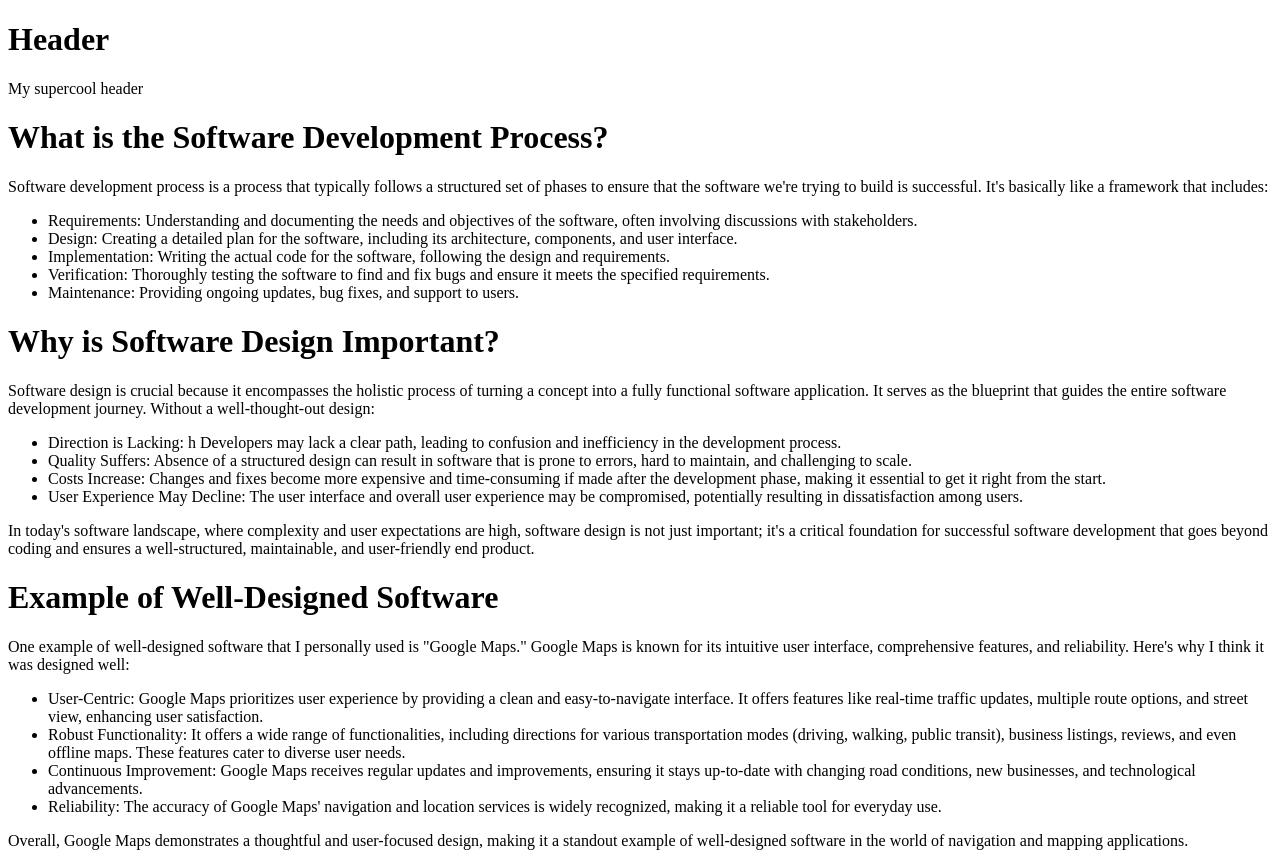
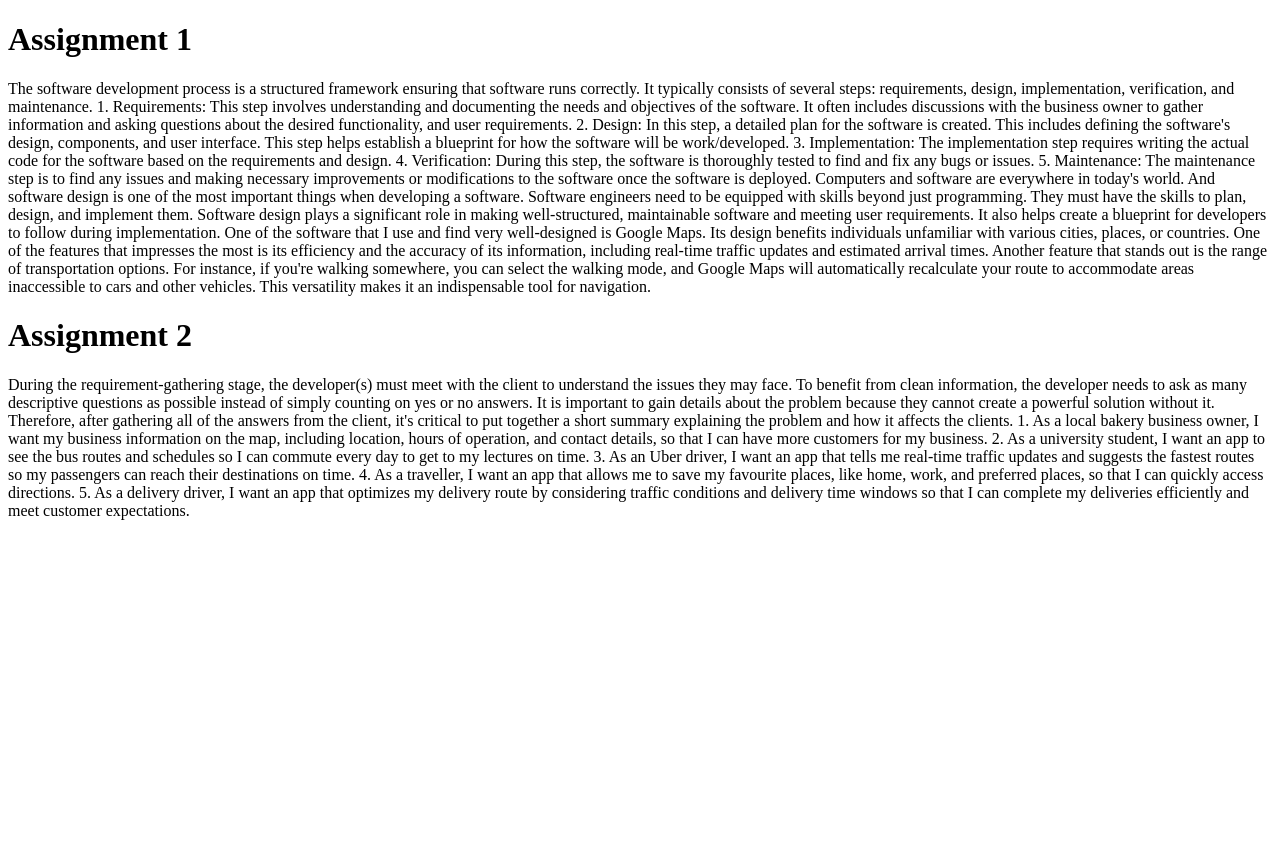
Before and after one commit to HimanshuSeervi/shiny-pancake, a plain HTML site: page index.html in a window 1280 px wide. After the commit the page ends 800 px from the top, so only its background shows below. Drawn offline with Linux system fonts and the light colour scheme.

Commit message:
Update index.html

```diff
--- a/index.html
+++ b/index.html
@@ -1,47 +1,35 @@
 <!DOCTYPE html>
-
-<div class="header">
-  <h1>Header</h1>
-  <p>My supercool header</p>
-</div>
-
 <html>
 
 <head>
-  <title>Software Development Process</title>
+  <title>CIS*1250 Template</title>
   <meta name="google" content="notranslate">
 </head>
 
 <body>
-  <h1>What is the Software Development Process?</h1>
-  <p>Software development process is a process that typically follows a structured set of phases to ensure that the software we're trying to build is successful. It's basically like a framework that includes:</p>
-  <ul>
-    <li>Requirements: Understanding and documenting the needs and objectives of the software, often involving discussions with stakeholders.</li>
-    <li>Design: Creating a detailed plan for the software, including its architecture, components, and user interface.</li>
-    <li>Implementation: Writing the actual code for the software, following the design and requirements.</li>
-    <li>Verification: Thoroughly testing the software to find and fix bugs and ensure it meets the specified requirements.</li>
-    <li>Maintenance: Providing ongoing updates, bug fixes, and support to users.</li>
-  </ul>
+  <h1>Assignment 1</h1>
+  <p>The software development process is a structured framework ensuring that software runs correctly. It typically consists of several steps: requirements, design, implementation, verification, and maintenance.
+1.
+Requirements: This step involves understanding and documenting the needs and objectives of the software. It often includes discussions with the business owner to gather information and asking questions about the desired functionality, and user requirements.
+2.
+Design: In this step, a detailed plan for the software is created. This includes defining the software's design, components, and user interface. This step helps establish a blueprint for how the software will be work/developed.
+3.
+Implementation: The implementation step requires writing the actual code for the software based on the requirements and design.
+4.
+Verification: During this step, the software is thoroughly tested to find and fix any bugs or issues.
+5.
+Maintenance: The maintenance step is to find any issues and making necessary improvements or modifications to the software once the software is deployed.
+Computers and software are everywhere in today's world. And software design is one of the most important things when developing a software. Software engineers need to be equipped with skills beyond just programming. They must have the skills to plan, design, and implement them. Software design plays a significant role in making well-structured, maintainable software and meeting user requirements. It also helps create a blueprint for developers to follow during implementation.
+One of the software that I use and find very well-designed is Google Maps. Its design benefits individuals unfamiliar with various cities, places, or countries. One of the features that impresses the most is its efficiency and the accuracy of its information, including real-time traffic updates and estimated arrival times. Another feature that stands out is the range of transportation options. For instance, if you're walking somewhere, you can select the walking mode, and Google Maps will automatically recalculate your route to accommodate areas inaccessible to cars and other vehicles. This versatility makes it an indispensable tool for navigation.</p>
+  <h1>Assignment 2</h1>
+  <p>During the requirement-gathering stage, the developer(s) must meet with the client to understand the issues they may face. To benefit from clean information, the developer needs to ask as many descriptive questions as possible instead of simply counting on yes or no answers. It is important to gain details about the problem because they cannot create a powerful solution without it. Therefore, after gathering all of the answers from the client, it's critical to put together a short summary explaining the problem and how it affects the clients.
+1.	As a local bakery business owner, I want my business information on the map, including location, hours of operation, and contact details, so that I can have more customers for my business.
+2.	As a university student, I want an app to see the bus routes and schedules so I can commute every day to get to my lectures on time.
+3.	As an Uber driver, I want an app that tells me real-time traffic updates and suggests the fastest routes so my passengers can reach their destinations on time.
+4.	As a traveller, I want an app that allows me to save my favourite places, like home, work, and preferred places, so that I can quickly access directions.
+5.	As a delivery driver, I want an app that optimizes my delivery route by considering traffic conditions and delivery time windows so that I can complete my deliveries efficiently and meet customer expectations.
 
-  <h1>Why is Software Design Important?</h1>
-  <p>Software design is crucial because it encompasses the holistic process of turning a concept into a fully functional software application. It serves as the blueprint that guides the entire software development journey. Without a well-thought-out design:</p>
-  <ul>
-    <li>Direction is Lacking: h Developers may lack a clear path, leading to confusion and inefficiency in the development process.</li>
-    <li>Quality Suffers: Absence of a structured design can result in software that is prone to errors, hard to maintain, and challenging to scale.</li>
-    <li>Costs Increase: Changes and fixes become more expensive and time-consuming if made after the development phase, making it essential to get it right from the start.</li>
-    <li>User Experience May Decline: The user interface and overall user experience may be compromised, potentially resulting in dissatisfaction among users.</li>
-  </ul>
-  <p>In today's software landscape, where complexity and user expectations are high, software design is not just important; it's a critical foundation for successful software development that goes beyond coding and ensures a well-structured, maintainable, and user-friendly end product.</p>
-
-  <h1>Example of Well-Designed Software</h1>
-  <p>One example of well-designed software that I personally used is "Google Maps." Google Maps is known for its intuitive user interface, comprehensive features, and reliability. Here's why I think it was designed well:</p>
-  <ul>
-    <li>User-Centric: Google Maps prioritizes user experience by providing a clean and easy-to-navigate interface. It offers features like real-time traffic updates, multiple route options, and street view, enhancing user satisfaction.</li>
-    <li>Robust Functionality: It offers a wide range of functionalities, including directions for various transportation modes (driving, walking, public transit), business listings, reviews, and even offline maps. These features cater to diverse user needs.</li>
-    <li>Continuous Improvement: Google Maps receives regular updates and improvements, ensuring it stays up-to-date with changing road conditions, new businesses, and technological advancements.</li>
-    <li>Reliability: The accuracy of Google Maps' navigation and location services is widely recognized, making it a reliable tool for everyday use.</li>
-  </ul>
-  <p>Overall, Google Maps demonstrates a thoughtful and user-focused design, making it a standout example of well-designed software in the world of navigation and mapping applications.</p>
+</p>
 </body>
 
 </html>
```
